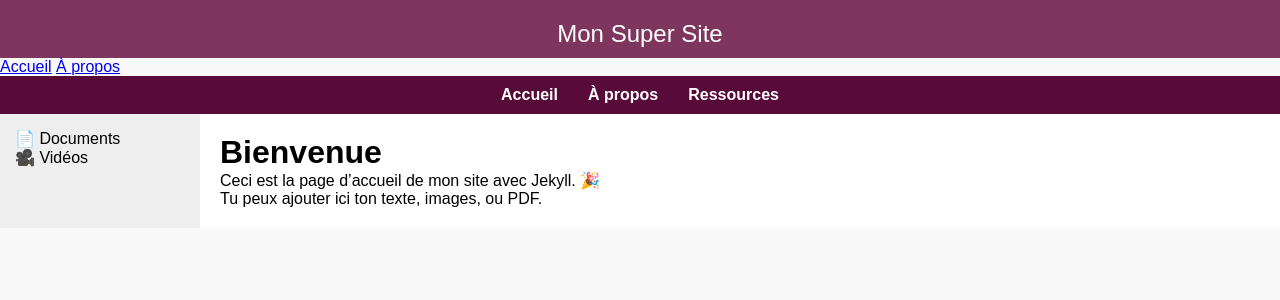
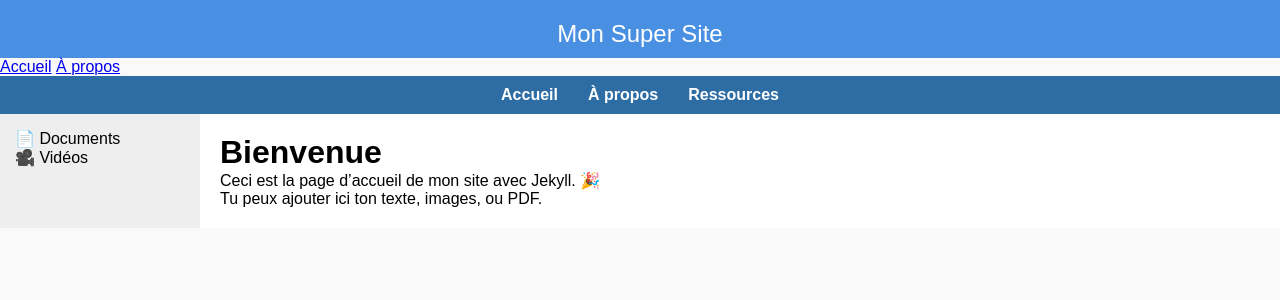
Before and after one commit to bdaire/bdaire.github.io, a Jekyll site: the page built from index.md, in a window 1280 px wide. Shown: the top 300 px of the page. Built offline with Jekyll 4.4.1, drawn with Linux system fonts in a browser that asks for light colours.

Commit message:
Add files via upload

```diff
--- a/_layouts/default.html
+++ b/_layouts/default.html
@@ -9,66 +9,77 @@
       padding: 0;
       box-sizing: border-box;
     }
+
     body {
       font-family: Arial, sans-serif;
-      margin: 0;
       background: #f9f9f9;
     }
+
     header {
-      background: #7e365e;
+      background: #4A90E2;
       color: white;
-      padding: 20px 0 10px 0; /* haut: 20px, bas: 10px */
+      padding: 20px 0 10px 0;
       font-size: 24px;
       text-align: center;
     }
+
     nav.topnav {
-      background: #580b39;
+      background: #2E6DA4;
       padding: 10px;
       display: flex;
       justify-content: center;
     }
+
     nav.topnav a {
       color: white;
       margin: 0 15px;
       text-decoration: none;
       font-weight: bold;
     }
+
     .container {
       display: flex;
     }
+
     aside {
       width: 200px;
       background: #eee;
       padding: 15px;
       position: relative;
     }
+
     .submenu {
       display: none;
       position: absolute;
-    left: 200px; /* distance depuis le bord gauche de l'aside */
+      left: 200px;
       top: 0;
-    width: 300px; /* ✅ Largeur personnalisée */
+      width: 300px;
       background: #f0f0f0;
       border-left: 1px solid #ccc;
       padding: 10px;
       box-shadow: 2px 2px 5px rgba(0,0,0,0.1);
     }
+
     .submenu a {
       display: block;
       margin-bottom: 8px;
       color: #333;
       text-decoration: none;
     }
+
     .submenu a:hover {
       text-decoration: underline;
     }
+
     .has-submenu {
       cursor: pointer;
       position: relative;
     }
+
     .has-submenu:hover .submenu {
       display: block;
     }
+
     main {
       flex: 1;
       padding: 20px;
@@ -77,9 +88,7 @@
   </style>
 </head>
 <body>
-
-  {% include header.html %}
-  <nav class="topnav">
+  {% include header.html %}<nav class="topnav">
     <a href="/">Accueil</a>
     <a href="/page2">À propos</a>
     <a href="/ressources">Ressources</a>
```
Lines whose indentation alone changed are shown as unchanged.
